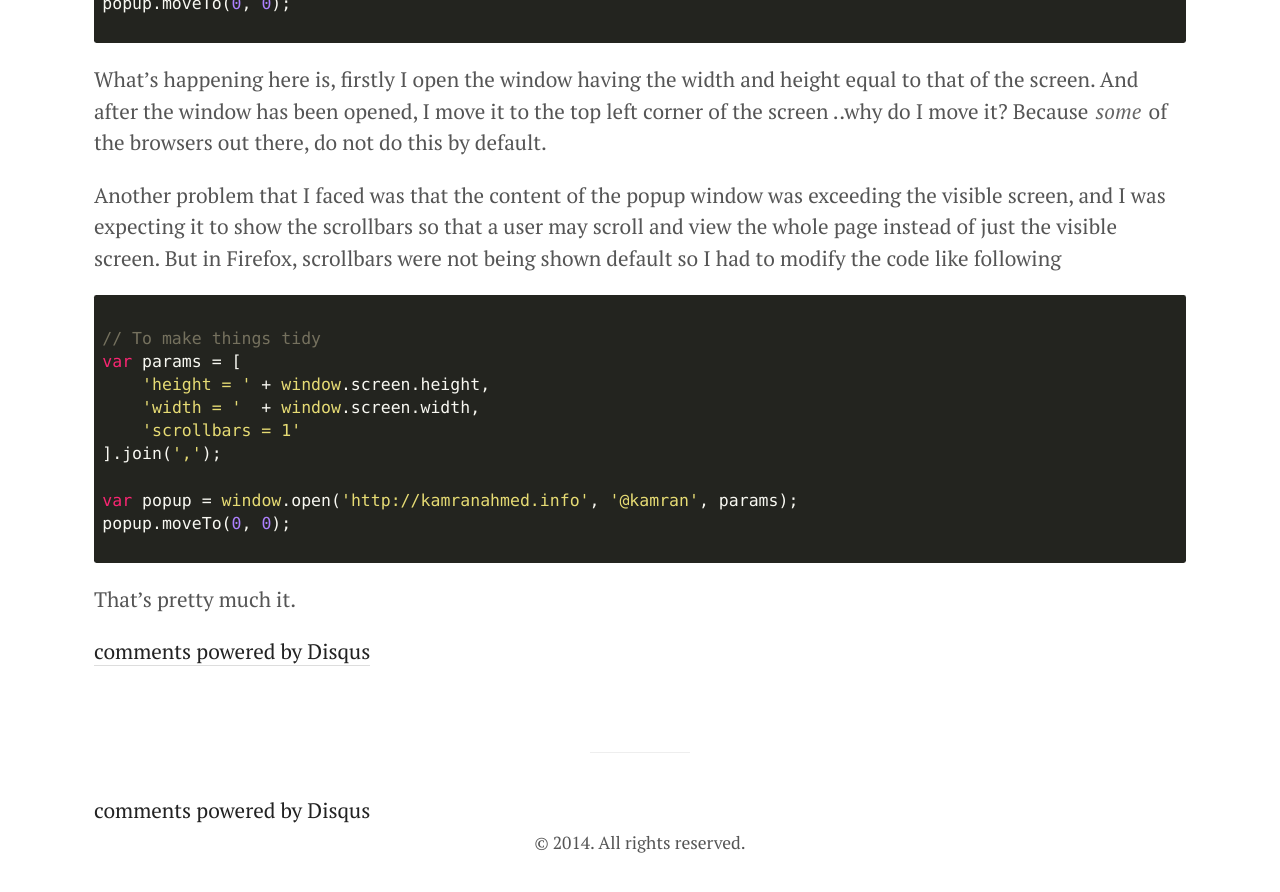
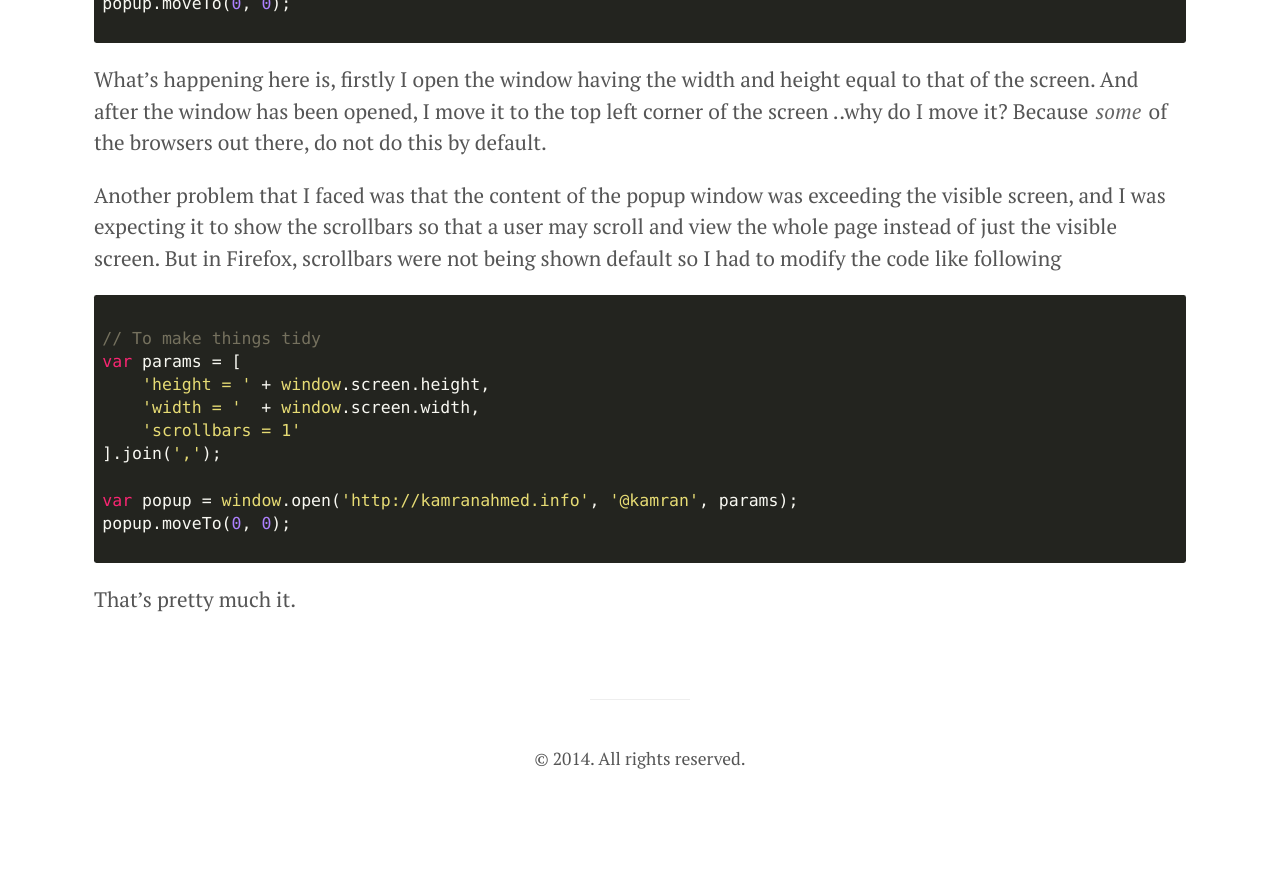
Before and after one commit to kamranahmedse/kamranahmedse.github.io, a Jekyll site: the page built from blog/_posts/2014-12-03-javascript-and-popup-windows.md, in a window 1280 px wide and 900 px high, scrolled down 947 px. Shown: the top 892 px of the window. Built offline with Jekyll 4.4.1, drawn with Linux system fonts in a browser that asks for light colours; comment, search, counter and statistics services are not loaded; after the commit the page ends 1763 px from its top, so only the background shows below that.

Commit message:
Fix the style of disqus

```diff
--- a/_includes/comments.html
+++ b/_includes/comments.html
@@ -1,6 +1,5 @@
 {% if page.comments %}
   <!-- Add Disqus comments. -->
-  <div id="disqus_thread"></div>
   <script type="text/javascript">
       /* * * CONFIGURATION VARIABLES: EDIT BEFORE PASTING INTO YOUR WEBPAGE * * */
       var disqus_shortname = 'kamranahmed'; // required: replace example with your forum shortname
@@ -12,5 +11,4 @@
       })();
   </script>
   <noscript>Please enable JavaScript to view the <a href="http://disqus.com/?ref_noscript">comments powered by Disqus.</a></noscript>
-  <a href="http://disqus.com" class="dsq-brlink">comments powered by <span class="logo-disqus">Disqus</span></a>
 {% endif %}
```
